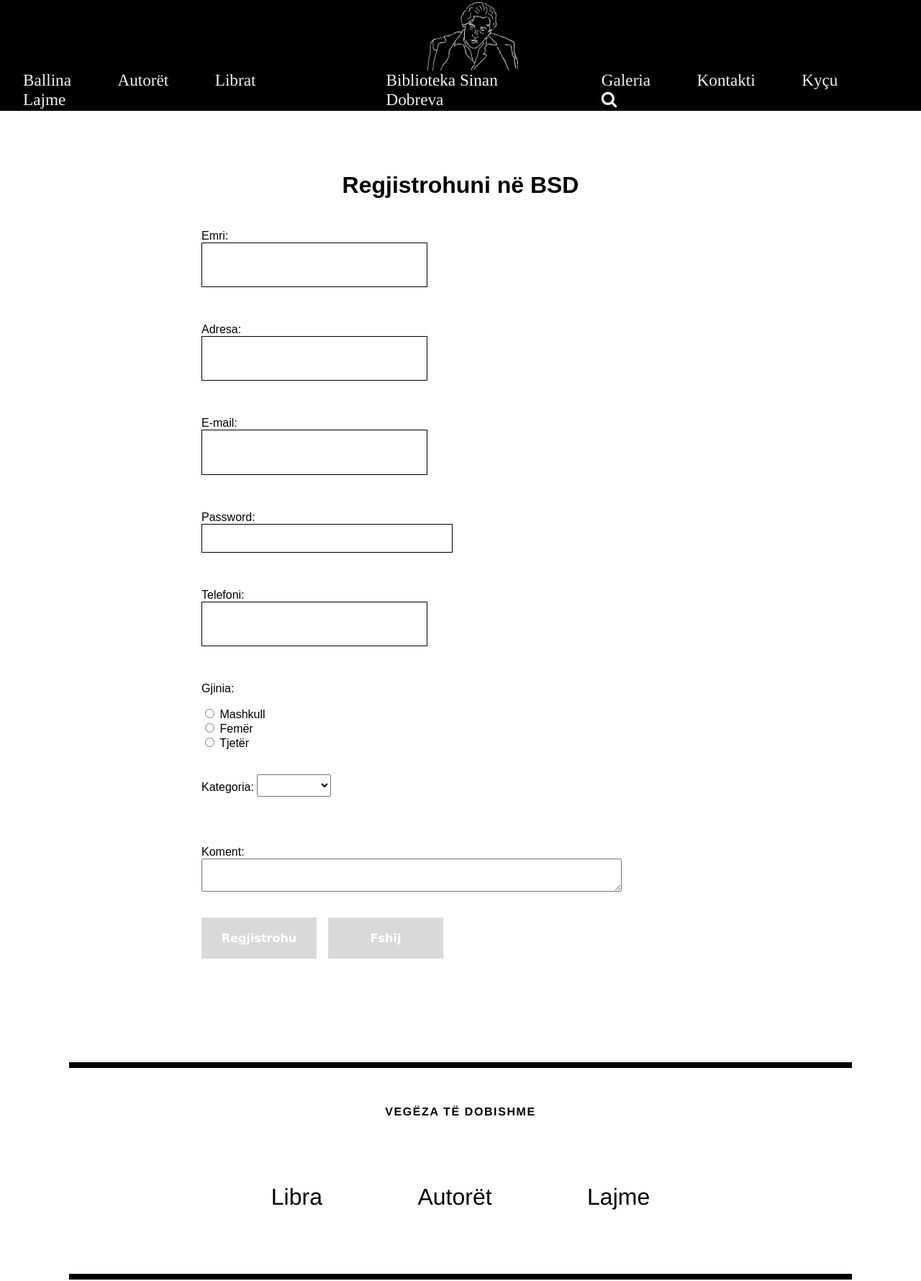
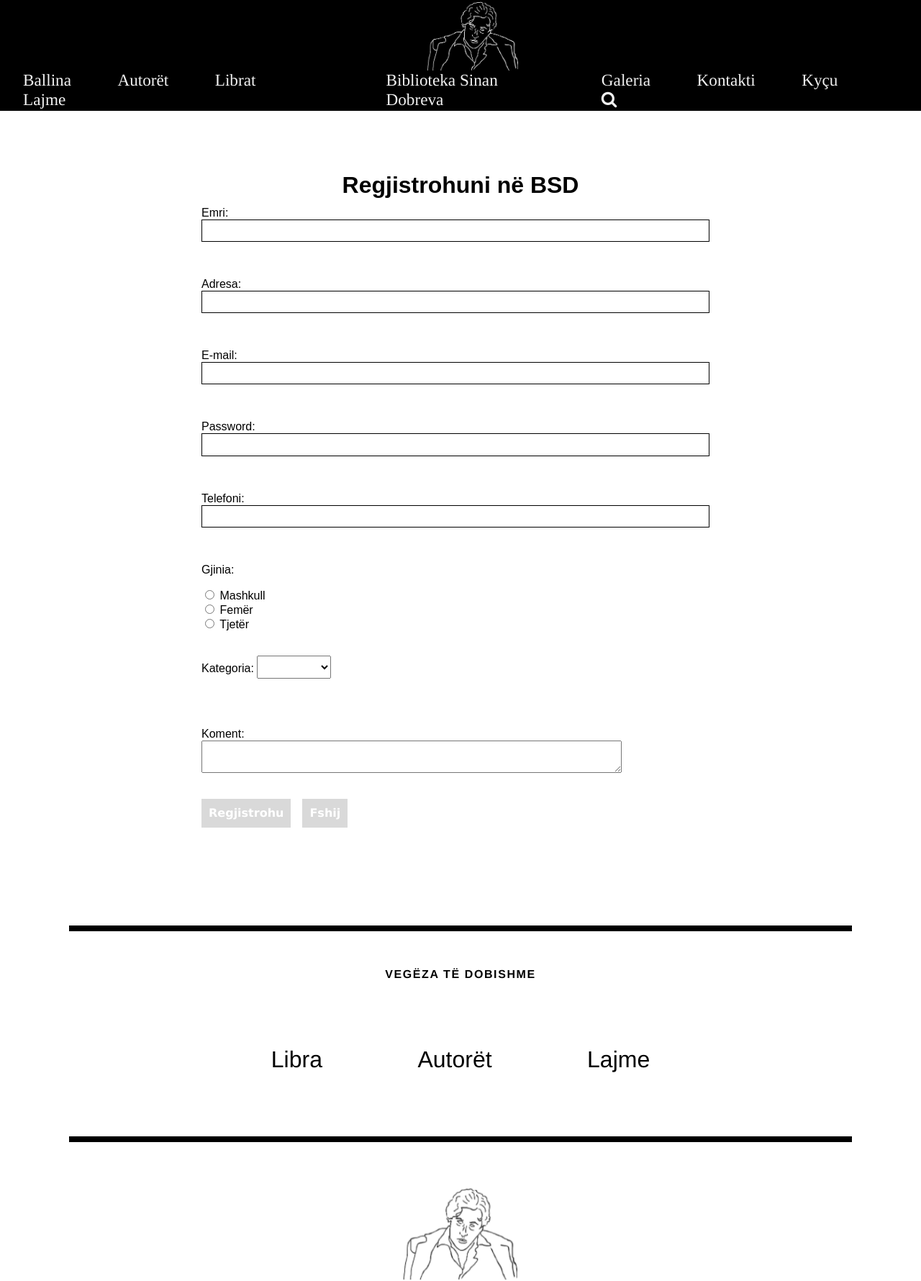
Before and after one commit to samiri32/ProgramimiInternet_Gr10, a PHP site: page /HTML/regjistrohu.html in a window 1280 px wide. Shown: the part 20-1800 px from the top of the page at 72% size. Run offline with PHP 8.4, Linux system fonts and the light colour scheme; some web fonts are replaced.

Commit message:
forms u rregullun ne pamje

```diff
--- a/CSS/kycu.css
+++ b/CSS/kycu.css
@@ -17,7 +17,6 @@
 #rrite{
     font-size: 1.3em;
     padding: 0.1em 0.2em 0.1em 0.2em;
-
 }
 
 #kycuu{
--- a/CSS/regjistrohu.css
+++ b/CSS/regjistrohu.css
@@ -1,9 +1,12 @@
 .kycunidiv {
     box-sizing: border-box;
-    width: 100%;
-    float: left;
+
+    display: flex;
+
     align-content: center;
     align-items: center;
+}
+.kycunimrena{
 }
 
 #regjistrohuform{
@@ -17,8 +20,9 @@
   }
 
   #ndrysho {
-    height: 3.6em;
-    width: 10em;
+    height: 2.5em;
+    width: 8em;
+    font-size: 1em;
     color: white;
     font-weight: bold;
     font-family: Verdana, Geneva, Tahoma, sans-serif;
--- a/HTML/kycu.html
+++ b/HTML/kycu.html
@@ -214,7 +214,7 @@
             <form id="kycuforma" action="submit.html" target="_blank">
                 <div class="kycunimrena">
                     <label for="email"><b>Email</b></label><br>
-                    <input type="text" style="background-color: white; border: 0.01em solid black;"  title="Email adresa duhet te plotesohet." placeholder="Emaili juaj këtu" name="email" required id="rrite"><br><br>
+                    <input type="text" style="background-color: white; border: 0.01em solid black; height:1.5em;"  title="Email adresa duhet te plotesohet." placeholder="Emaili juaj këtu" name="email" required id="rrite"><br><br>
 
                     <label for="psw"><b>Password</b></label><br>
                     <input type="password"  style="border: 0.01em solid black;"title="Ju lutem mos harroni fjalekalimin." placeholder="Fjalëkalimi juaj këtu" name="psw" required id="rrite" size="26.999999999"><br><br>
--- a/HTML/regjistrohu.html
+++ b/HTML/regjistrohu.html
@@ -215,17 +215,17 @@
 
             <form id="regjistrohuform" form name="Formaperregjister" action="./submit.html" target="_blank" onsubmit="return REGJISTRIMI()" method="post">
 
-                <div class="kycunimrena">
 
-                    <p>Emri:<br> <input type="text" size="65" style="background-color: white; border: 0.01em solid black;" name="Emri" autocomplete="on" id="rrite"></p>
+
+                    <p>Emri:<br> <input type="text" size="65" style="background-color: white; border: 0.01em solid black; height:1.5em;" name="Emri" autocomplete="on" id="rrite"></p>
                     <br>
-                    <p>Adresa:<br> <input type="text" style="background-color: white;border: 0.01em solid black;" size="65" name="Adresa" id="rrite"></p>
+                    <p>Adresa:<br> <input type="text" style="background-color: white;border: 0.01em solid black; height:1.5em;" size="65" name="Adresa" id="rrite"></p>
                     <br>
-                    <p>E-mail:<br> <input type="text" style="background-color:white;border: 0.01em solid black;" size="65" autocomplete="on" name="Email" id="rrite"></p>
+                    <p>E-mail:<br> <input type="text" style="background-color:white;border: 0.01em solid black; height:1.5em;" size="65" autocomplete="on" name="Email" id="rrite"></p>
                     <br>
-                    <p>Password:<br> <input type="password" style="background-color: white;border: 0.01em solid black;" title="Fjalekalimi juaj duhet te permbaje shkronja te vogla, shkronja te medha dhe numra." size="33" name="Password" pattern="^(?=.*\d)(?=.*[a-z])(?=.*[A-Z])(?!.*\s).*$"></p>
+                    <p>Password:<br> <input type="password" style="background-color: white;border: 0.01em solid black; height:2em; width:44.1em;" title="Fjalekalimi juaj duhet te permbaje shkronja te vogla, shkronja te medha dhe numra."  name="Password" pattern="^(?=.*\d)(?=.*[a-z])(?=.*[A-Z])(?!.*\s).*$"></p>
                     <br>
-                    <p>Telefoni:<br><input type="text" pattern="[0-9]{9}" title="Numri i telefonit duhet te jete mobil, ti permbaje 9 shifra. Formati: 04x-xxx-xxx" style="background-color: white;border: 0.01em solid black;" size="65" name="Telefoni" id="rrite"></p>
+                    <p>Telefoni:<br><input type="text" pattern="[0-9]{9}" title="Numri i telefonit duhet te jete mobil, ti permbaje 9 shifra. Formati: 04x-xxx-xxx" style="background-color: white;border: 0.01em solid black; height:1.5em;" name="Telefoni" id="rrite"></p>
                     <br>
                     <p>Gjinia:</p>
                     <input type="radio" name="Gjinia" value="mashkull">
@@ -250,12 +250,12 @@
                     <br>
                     <br>
                     <p>Koment:<br> <textarea cols="55" name="Koment" id="rrite"> </textarea></p>
-                    <p style="display: flex; float: left; column-gap: 1em;">
+                    <p style="display: flex; float: left; column-gap: 1em; height:2em; width:5em;">
                         <input type="submit" value="Regjistrohu" name="Regjistrohu" id="ndrysho">
                         <input type="reset" value="Fshij" name="Fshij" id="ndrysho">
                     </p>
             </form>
-            </div>
+
 
         </div>
 
```
